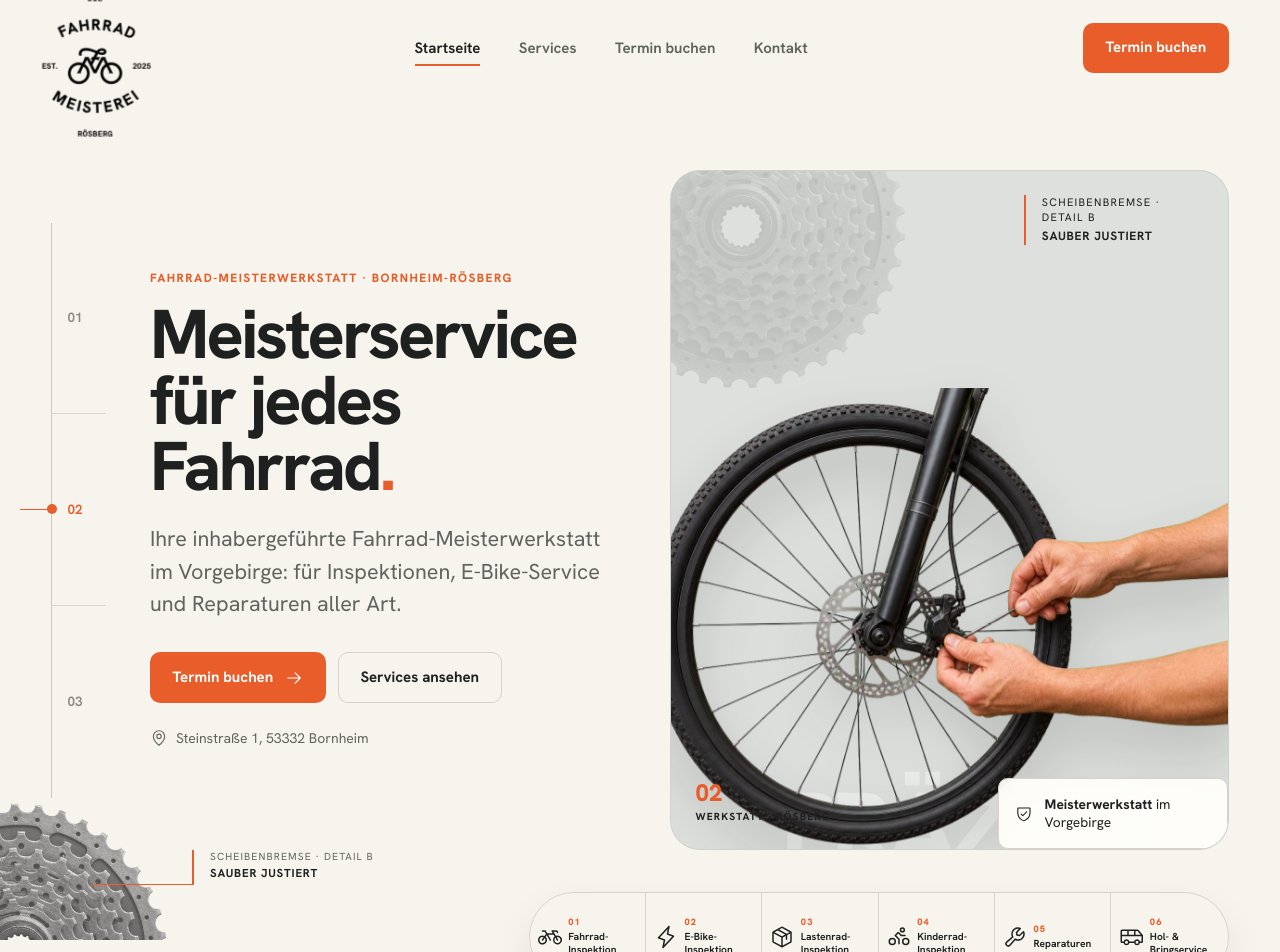
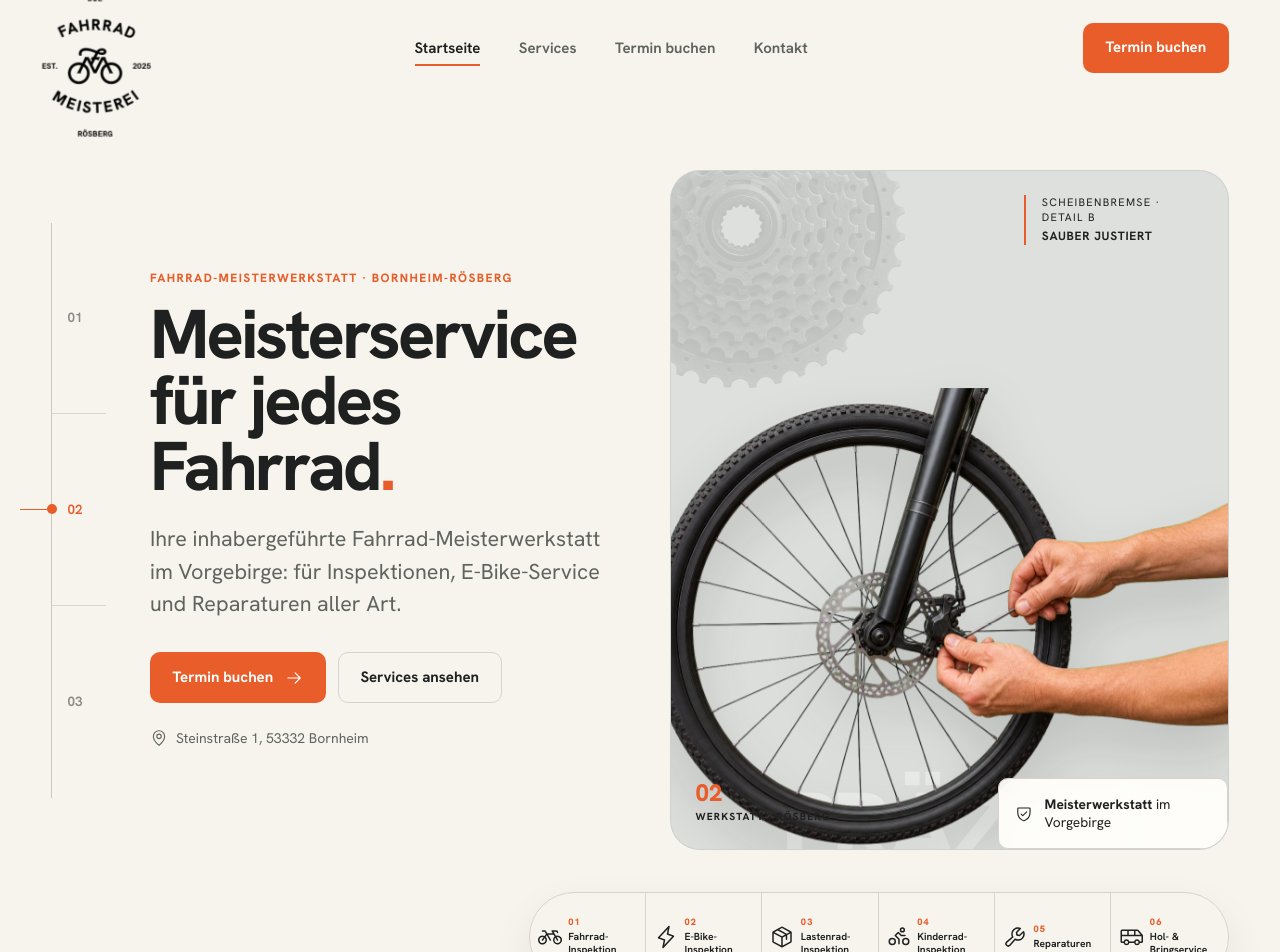
Before and after one commit to mariogottling-glitch/fahrradwerkstat, a React (Vite) app: page / in a window 1280 px wide. Shown: the top 952 px of the page. Built offline with nearby package versions, Linux system fonts and the light colour scheme.

Commit message:
Remove left hero gear and callout

```diff
--- a/src/pages/HomePage.jsx
+++ b/src/pages/HomePage.jsx
@@ -161,16 +161,6 @@ export function HomePage({ navigate }) {
             </div>
           </div>
         </div>
-        <img
-          className="hero-catalog-part"
-          src="/assets/graphics/cassette-cutout.png"
-          alt=""
-          aria-hidden="true"
-        />
-        <div className="hero-catalog-callout" aria-hidden="true">
-          <span>{activeSlide.detail}</span>
-          <strong>{activeSlide.title}</strong>
-        </div>
       </section>
 
       <section className="quick-services section section--tight">
--- a/src/styles/pages.css
+++ b/src/styles/pages.css
@@ -82,51 +82,6 @@
 
 .hero-catalog-rail button.is-active::after {
   transform: scale(1);
-}
-
-.hero-catalog-part {
-  position: absolute;
-  z-index: 0;
-  bottom: -12rem;
-  left: -10rem;
-  width: clamp(20rem, 28vw, 34rem);
-  max-width: none;
-  opacity: 0.72;
-  filter: grayscale(1) contrast(0.9);
-  transform: rotate(-11deg);
-  pointer-events: none;
-}
-
-.hero-catalog-callout {
-  position: absolute;
-  z-index: 2;
-  bottom: 3.5rem;
-  left: max(12rem, calc((100vw - var(--container)) / 2 + 9rem));
-  display: grid;
-  min-width: 220px;
-  padding: 0 0 0.15rem 1rem;
-  border-left: 2px solid var(--color-accent);
-  color: var(--color-ink-soft);
-  font-size: 0.64rem;
-  letter-spacing: 0.11em;
-  line-height: 1.45;
-  text-transform: uppercase;
-}
-
-.hero-catalog-callout::before {
-  position: absolute;
-  right: 100%;
-  bottom: -1px;
-  width: clamp(4rem, 8vw, 8rem);
-  height: 1px;
-  background: var(--color-accent);
-  content: "";
-}
-
-.hero-catalog-callout strong {
-  color: var(--color-ink);
-  font-size: 0.72rem;
-  letter-spacing: 0.07em;
 }
 
 .home-hero h1 {
--- a/src/styles/responsive.css
+++ b/src/styles/responsive.css
@@ -76,17 +76,6 @@
   }
 
   .hero-catalog-rail {
-    display: none;
-  }
-
-  .hero-catalog-part {
-    bottom: -9rem;
-    left: -11rem;
-    width: 28rem;
-    opacity: 0.25;
-  }
-
-  .hero-catalog-callout {
     display: none;
   }
 
```
Also changed, not shown: 2 other files (tests, documents, lock files or other folders).
